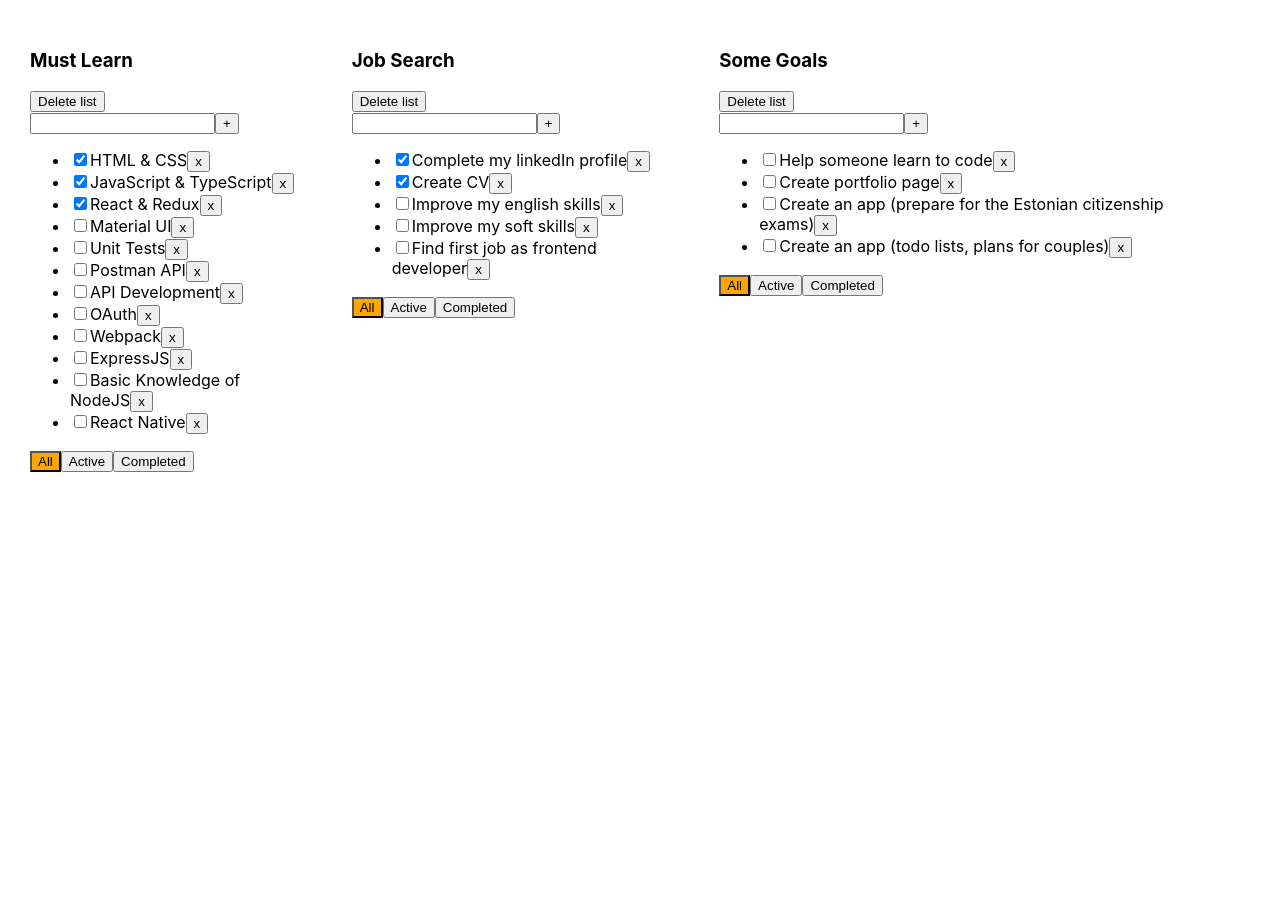
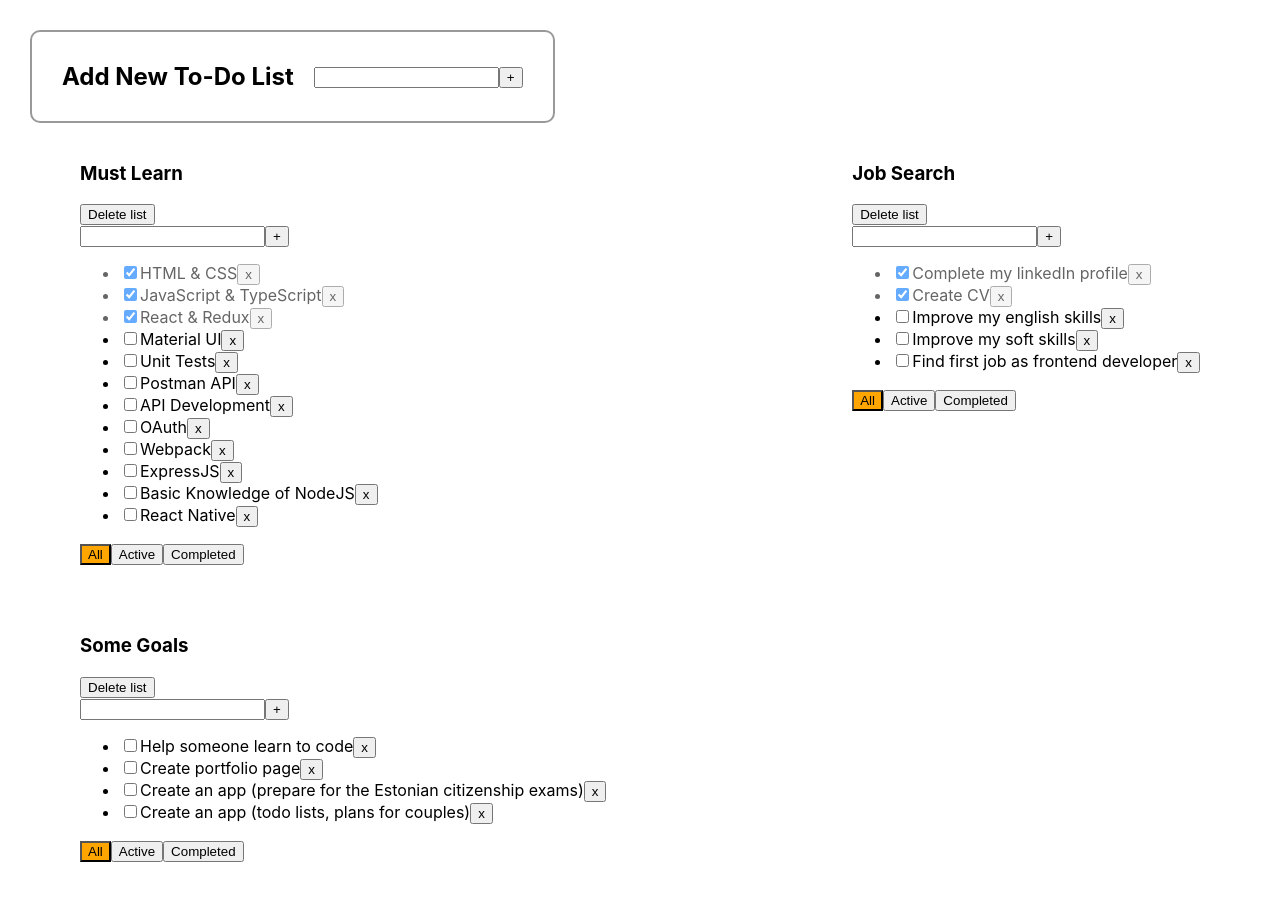
Before and after one commit to insane4l/INCUBATOR-todolist, a React (Create React App) app: page / in a window 1280 px wide. Shown: the top 900 px of the page. Before the commit the page ends 800 px from the top, so only its background shows below. Built offline with nearby package versions, Linux system fonts and the light colour scheme.

Commit message:
AddNewTodoList functionality implemented. Some css styles added

```diff
--- a/src/App.css
+++ b/src/App.css
@@ -1,11 +1,33 @@
 .App {
   padding: 30px;
-  display: flex;
 }
 
-.App > div {
-  margin-right: 50px;
+
+.add_todolist_form_wrapper {
+  display: inline-flex;
+  align-items: center;
+  gap: 20px;
+  padding: 30px;
+  border: 2px solid rgba(0,0,0, .4);
+  border-radius: 10px;
 }
+.add_todolist_form_wrapper h2 {
+  margin: 0;
+}
+
+.todolists__wrapper {
+  display: flex;
+  gap: 50px;
+  flex-wrap: wrap;
+  justify-content: space-between;
+  padding: 20px 50px;
+}
+
+.todolist__wrapper {
+}
+
+
+
 .validation__error-input {
   border: 1px solid red;
 }
@@ -17,3 +39,7 @@
 .filter_active {
   background-color: orange;
 }
+
+.task_completed {
+  opacity: .6;
+}
--- a/src/App.tsx
+++ b/src/App.tsx
@@ -1,50 +1,10 @@
 import React, { useState } from 'react';
 import { v1 } from 'uuid';
 import './App.css';
+import AddTodoListForm from './components/AddTodoListForm';
 import TodoList from './components/TodoList';
+import { TaskType } from './types/types';
 
-
-// let todoLists = [
-//     {
-//         title: "Must Learn",
-//         tasks: [
-//             {title: 'HTML & CSS', isDone: true, id: v1()},
-//             {title: 'JavaScript & TypeScript', isDone: true, id: v1()},
-//             {title: 'React & Redux', isDone: true, id: v1()},
-//             {title: 'Material UI', isDone: false, id: v1()},
-//             {title: 'Unit Tests', isDone: false, id: v1()},
-//             {title: 'Postman API', isDone: false, id: v1()},
-//             {title: 'API Development', isDone: false, id: v1()},
-//             {title: 'OAuth', isDone: false, id: v1()},
-//             {title: 'Webpack', isDone: false, id: v1()},
-//             {title: 'ExpressJS', isDone: false, id: v1()},
-//             {title: 'Basic Knowledge of NodeJS', isDone: false, id: v1()},
-//             {title: 'React Native', isDone: false, id: v1()}
-//         ],
-//         id: 1
-//     },
-//     {
-//         title: "Job Search",
-//         tasks: [
-//             {title: 'Complete my linkedIn profile', isDone: true, id: v1()},
-//             {title: 'Create CV', isDone: true, id: v1()},
-//             {title: 'Improve my english skills', isDone: false, id: v1()},
-//             {title: 'Improve my soft skills', isDone: false, id: v1()},
-//             {title: 'Find first job as frontend developer', isDone: false, id: v1()}
-//         ],
-//         id: 2
-//     },
-//     {
-//         title: "Some Goals",
-//         tasks: [
-//             {title: 'Help someone learn to code', isDone: false, id: v1()},
-//             {title: 'Create portfolio page', isDone: false, id: v1()},
-//             {title: 'Create an app (prepare for the Estonian citizenship exams)', isDone: false, id: v1()},
-//             {title: 'Create an app (todo lists, plans for couples)', isDone: false, id: v1()}
-//         ],
-//         id: 3
-//     }
-// ];
 
 let defaultFilters = [
     {title:'All', value:'all', id: v1()},
@@ -55,6 +15,9 @@ let defaultFilters = [
 export type FilterValuesType = 'all' | 'active' | 'completed'
 export type DefaultFilterTypes = Array<{title: string, value: FilterValuesType, id: string}>
 
+type TaskListsType = {
+    [id: string]: Array<TaskType>
+}
 
 function App() {
 
@@ -67,7 +30,8 @@ function App() {
         {id: todoListId2, title: "Job Search", currentFilter: 'all'},
         {id: todoListId3, title: "Some Goals", currentFilter: 'all'},
     ]);
-    const [taskLists, setTaskLists] = useState({
+
+    const [taskLists, setTaskLists] = useState<TaskListsType>({
         [todoListId1]: [
             {title: 'HTML & CSS', isDone: true, id: v1()},
             {title: 'JavaScript & TypeScript', isDone: true, id: v1()},
@@ -118,7 +82,7 @@ function App() {
 
 	const addTask = (itemTitle: string, todoListId: string): void => {
 		const newTask = {title: itemTitle, isDone: false, id: v1()};
-		setTaskLists({...taskLists, [todoListId]: [...taskLists[todoListId], newTask]});
+		setTaskLists({...taskLists, [todoListId]: [ newTask, ...taskLists[todoListId] ]});
 	}
 
     const changeFilter = (filter: FilterValuesType, todoListId: string) => {
@@ -137,10 +101,16 @@ function App() {
         setTaskLists({...taskLists});
     }
 
+    const addNewTodoList = (title: string) => {
+        const id = v1();
+        const newTodoList: TodoListType = {id, title, currentFilter: 'all'};
 
-    return (
-        <div className="App">
-            {todoLists.map(list => {
+        setTodoLists([newTodoList, ...todoLists]);
+        setTaskLists({[id]: [], ...taskLists})
+    }
+
+
+    const mappedTodoLists = todoLists.map(list => {
 
         let tasks = taskLists[list.id];
 
@@ -151,7 +121,8 @@ function App() {
             tasks = tasks.filter(el => el.isDone === true);
         }
 
-                return <TodoList
+        return (
+            <TodoList
                 key={list.id}
                 listId={list.id}
                 title={list.title}
@@ -163,7 +134,19 @@ function App() {
                 addTask={addTask}
                 changeFilter={changeFilter}
                 deleteList={deleteList} />
-            })}
+        )
+    });
+
+
+    return (
+        <div className="App">
+
+            <AddTodoListForm addNewTodoList={addNewTodoList} />
+
+            <div className="todolists__wrapper">
+                {mappedTodoLists}
+            </div>
+
         </div>
     );
 }
--- a/src/components/AddNewItemForm.tsx
+++ b/src/components/AddNewItemForm.tsx
@@ -1,7 +1,7 @@
 import React, { ChangeEvent, KeyboardEvent, useState } from 'react';
 
 
-const AddNewItemForm: React.FC<AddNewItemFormPropsType> = ({ listId, addItem }) => {
+const AddNewItemForm: React.FC<AddNewItemFormPropsType> = ({ addItem }) => {
 
     const [newItemTitle, setNewItemTitle] = useState<string>('');
     const [validationError, setValidationError] = useState<string | null>(null)
@@ -19,7 +19,7 @@ const AddNewItemForm: React.FC<AddNewItemFormPropsType> = ({ listId, addItem })
         }
 
         setValidationError(null);
-        addItem(newItemTitle.trim(), listId);
+        addItem(newItemTitle.trim());
         setNewItemTitle('')
     }
 
@@ -48,6 +48,5 @@ export default AddNewItemForm;
 
 
 type AddNewItemFormPropsType = {
-    listId: string
-    addItem: (itemTitle: string, todoListId: string) => void
+    addItem: (itemTitle: string) => void
 }
--- /dev/null
+++ b/src/components/AddTodoListForm.tsx
@@ -0,0 +1,21 @@
+import React from 'react';
+import AddNewItemForm from './AddNewItemForm';
+
+const AddTodoListForm: React.FC<AddTodoListFormPropsType> = ({addNewTodoList}) => {
+
+
+
+    return (
+        <div className="add_todolist_form_wrapper">
+            <h2>Add New To-Do List</h2>
+            <AddNewItemForm addItem={addNewTodoList}/>
+        </div>
+    )
+}
+
+export default AddTodoListForm;
+
+
+type AddTodoListFormPropsType = {
+    addNewTodoList: (title: string) => void
+}
--- a/src/components/ListItem.tsx
+++ b/src/components/ListItem.tsx
@@ -13,8 +13,10 @@ const ListItem: React.FC<ListItemPropsType> = ({listId, task, removeItem, change
         removeItem(id, listId);
     }
 
+    const taskCN = isDone ? "task_completed" : "";
+
     return (
-        <li>
+        <li className={taskCN}>
             <input type="checkbox"
                    checked={isDone}
                    onChange={onItemStatusChange}/>
--- a/src/components/TodoList.tsx
+++ b/src/components/TodoList.tsx
@@ -45,11 +45,15 @@ const TodoList: React.FC<TodoListPropsType> = ({listId, title, currentFilter, ta
 		deleteList(listId);
 	}
 
+	const addNewTask = (title: string) => {
+		addTask(title, listId);
+	}
+
     return (
-        <div>
+        <div className="todolist__wrapper">
 			<h3>{title}</h3>
 			<button onClick={onDeleteClickHandler}>Delete list</button>
-			<AddNewItemForm listId={listId} addItem={addTask} />
+			<AddNewItemForm addItem={addNewTask} />
 			<List listId={listId} tasks={tasks} removeItem={removeTask} changeItemStatus={changeTaskStatus}/>
 			<FilterPanel listId={listId} filters={filters} changeFilter={changeFilter} currentFilter={currentFilter}/>
 		</div>
```
Lines whose indentation alone changed are shown as unchanged.
